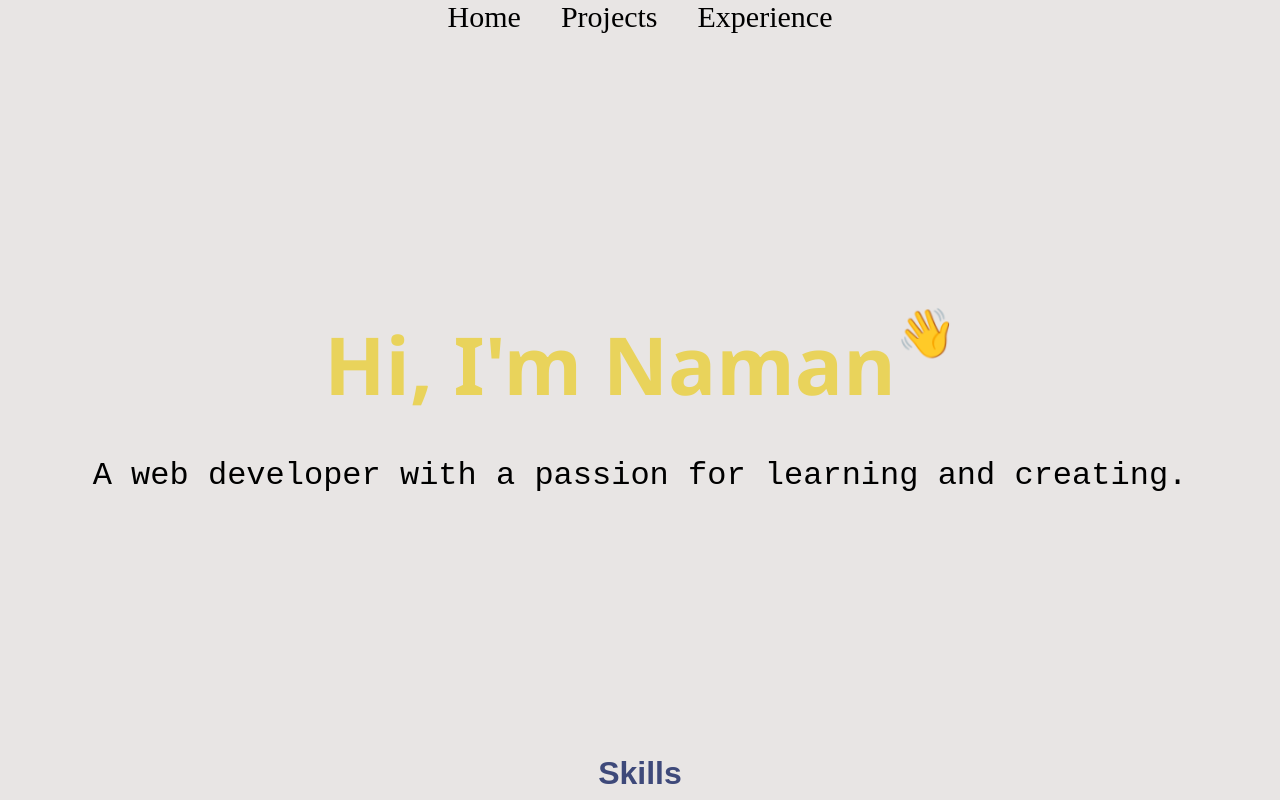
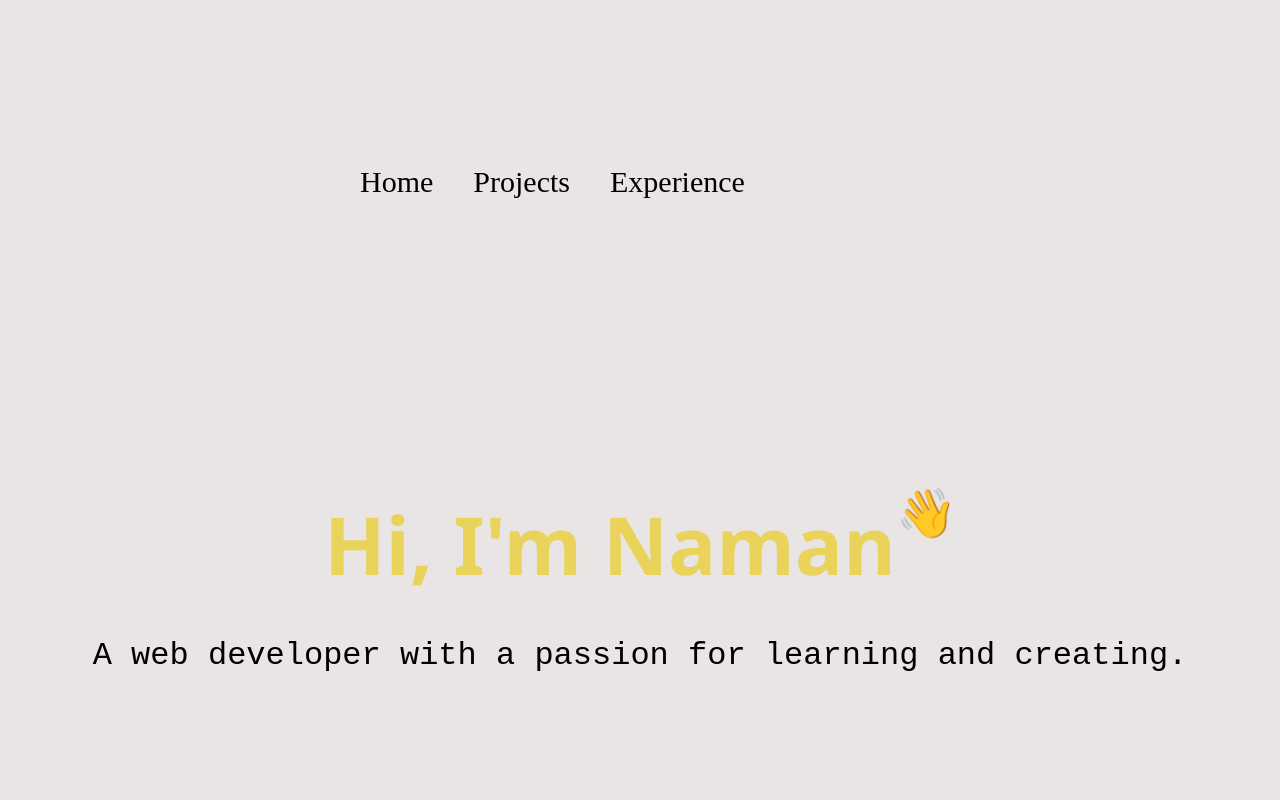
Before and after one commit to yadavn01/portfolio, a React (Create React App) app: page / in a window 1280 px wide. Shown: the top 800 px of the page. Built offline with nearby package versions, Linux system fonts and the light colour scheme.

Commit message:
navbar changes

```diff
--- a/src/components/Navbar.jsx
+++ b/src/components/Navbar.jsx
@@ -24,9 +24,11 @@ function Navbar() {
         </button>
       </div>
       <div className="links">
-        <Link to="/"> Home </Link>
-        <Link to="/projects"> Projects </Link>
-        <Link to="/experience"> Experience </Link>
+        <ul>
+        <li><Link to="/"> Home </Link></li>
+        <li><Link to="/projects"> Projects </Link></li>
+        <li><Link to="/experience"> Experience </Link></li>
+        </ul>
       </div>
     </div>
   );
```
